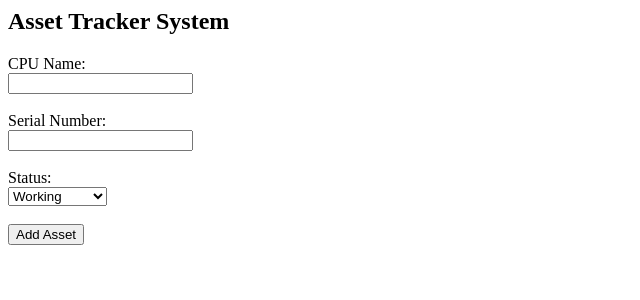
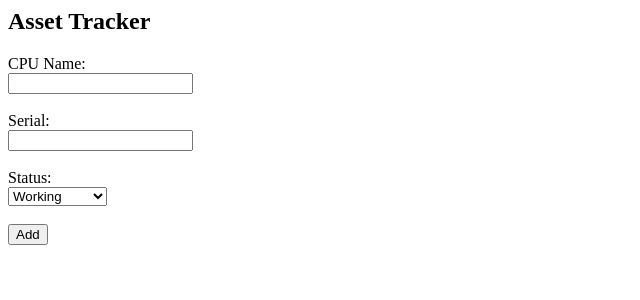
Before and after one commit to Fakhrul0029/Asset-Tracker-System, a Flask app: page / in a window 1280 px wide. Shown: the top 300 px of the page, without its empty margins (0-640 px from the left). Run offline with Flask 3, Linux system fonts and the light colour scheme.

Commit message:
Update headings and labels in add.html

```diff
--- a/templates/add.html
+++ b/templates/add.html
@@ -1,11 +1,11 @@
-<h2>Asset Tracker System</h2>
+<h2>Asset Tracker</h2>
 
 <form action="/add" method="POST">
 
     <label>CPU Name:</label><br>
     <input type="text" name="cpu_name" required><br><br>
 
-    <label>Serial Number:</label><br>
+    <label>Serial:</label><br>
     <input type="text" name="serial" required><br><br>
 
     <label>Status:</label><br>
@@ -15,6 +15,6 @@
         <option>Maintenance</option>
     </select><br><br>
 
-    <button type="submit">Add Asset</button>
+    <button type="submit">Add</button>
 
 </form>
```
